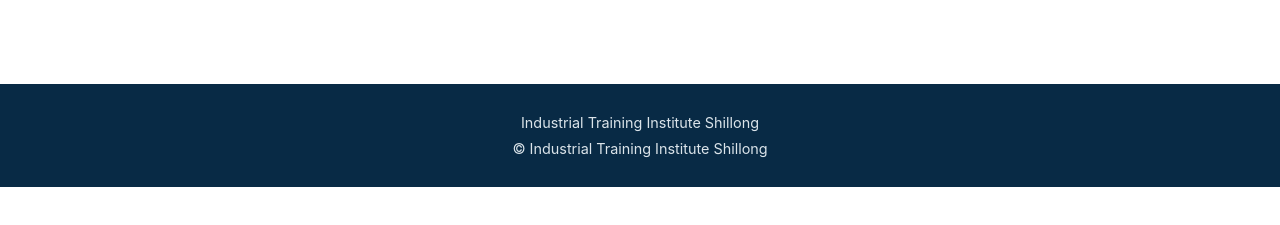
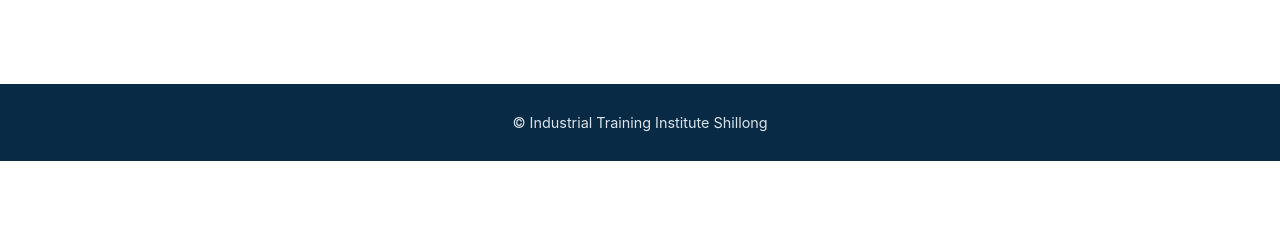
Before and after one commit to itishillong01/iti-shillong, a plain HTML site: page contact.html in a window 1280 px wide. Shown: the part 473-698 px from the top of the page. Drawn offline with Linux system fonts and the light colour scheme.

Commit message:
Update contact.html

```diff
--- a/contact.html
+++ b/contact.html
@@ -63,7 +63,7 @@
 </main>
 
 <footer class="site-footer">
-  <p>Industrial Training Institute Shillong</p>
+  <p></p>
   <p>&copy; Industrial Training Institute Shillong</p>
 </footer>
 
```
